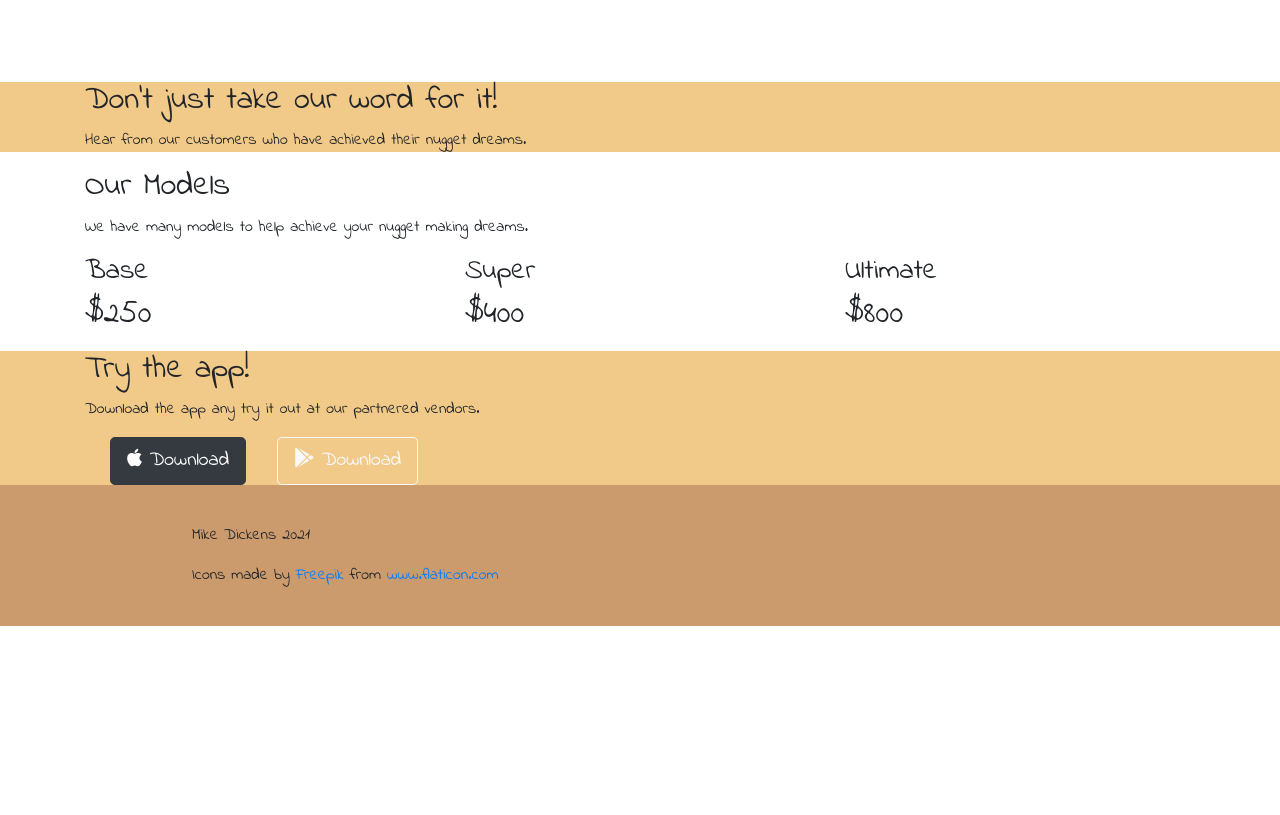
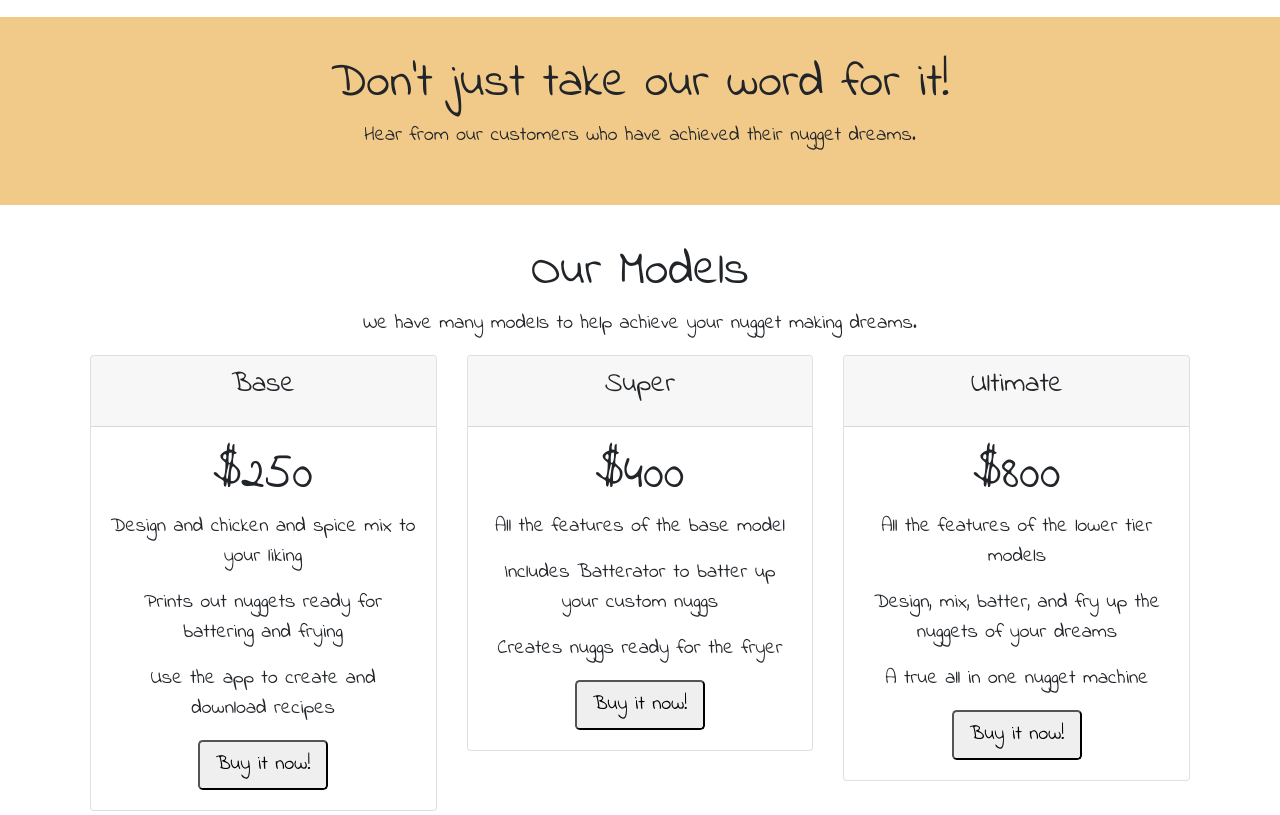
Before and after one commit to michael-dickens/nugget_land_page, a plain HTML site: page index.html in a window 1280 px wide. Shown: the part 800-1615 px from the top of the page. Before the commit the page ends 1426 px from the top, so only its background shows below. Drawn offline with nearby package versions, Linux system fonts and the light colour scheme.

Commit message:
Updating hypothetical landing page

```diff
--- a/css/styles.css
+++ b/css/styles.css
@@ -4,12 +4,20 @@
 */
 
 /* Global Elements */
+
 .container-fluid{
     padding: 3% 15%;
 }
 
+.container {
+    text-align: center;
+    padding: 3% 7%;
+
+}
+
 body{
     font-family: 'Indie Flower', cursive;
+    text-align: center;
 }
 
 h1{
@@ -17,6 +25,16 @@ h1{
     font-size: 3.5rem;
     color: white;
 }
+
+h2{
+    font-size: 3rem;
+}
+
+p{
+    font-size: 1.25rem;
+}
+/* Sections */
+
 /* Navigation Bar */
 .navbar{
     padding: 0 0 3rem;
@@ -29,21 +47,29 @@ h1{
 /* Title Section */
 #title{
     background-color: #CC9B6D;
+    text-align: left;
 }
 .title-image{
     width:60%;
     margin-left: 5.5rem;
 }
+
 /* How it Works Section */
 #how-it-works{
-    padding: 7% 15%;
+    padding: 3% 7%;
 }
 /* Testimonials Section*/
 #testimonials{
     background-color: #F1CA89;
 }
 /* Pricing and Models Section */
+.pricing-column{
+    padding: 3%, 2%;
+}
 
+#pricing{
+    padding: 3% 7%;
+}
 /* Try the App Section */
 #tta{
     background-color: #F1CA89;
@@ -55,5 +81,6 @@ h1{
 /* Footer */
 #footer{
     background-color: #CC9B6D;
-    padding: 3% 15%;
+    padding: 3% 7%;
+    text-align: center;
 }
--- a/index.html
+++ b/index.html
@@ -96,7 +96,7 @@
 
     <!-- How it works -->
     <section id="how-it-works">
-            <h2>How it works</h2>
+            <h2 class="section-header">How it works</h2>
             <div class="row">
                 <div class="col-lg-4">
                     <h3>Design your nugget</h3>
@@ -112,55 +112,67 @@
                     <h3>Enjoy</h3>
                     <p>The Nuggeterator will get to work mixing and frying up your nuggets. Soon you will have delicious nuggets on your plate!</p>
                 </div>
-
             </div>
     </section>
 
     <!-- Testimonials -->
     <section id="testimonials">
         <div class="container">
-            <h2>Don't just take our word for it!</h2>
+            <h2 class="section-header">Don't just take our word for it!</h2>
             <p>Hear from our customers who have achieved their nugget dreams.</p>
         </div>
     </section>
 
     <!-- Pricing and Models -->
-    <section id="pricing">
-        <div class="container">
-            <h2>Our Models</h2>
+    <section class="white-section" id="pricing">
+            <h2 class="section-header">Our Models</h2>
             <p>We have many models to help achieve your nugget making dreams.</p>
             <div class="row">
-                <div class="col-lg-4">
-                    <h3>Base</h3>
+                <div class="pricing-column col-lg-4">
+                    <div class="card">
+                        <div class="card-header"><h3 class="card-title">Base</h3></div>
+                    <div class="card-body">
                     <h2>$250</h2>
-                    <p></p>
-                    <p></p>
-                    <p></p>
+                    <p>Design and chicken and spice mix to your liking</p>
+                    <p>Prints out nuggets ready for battering and frying</p>
+                    <p>Use the app to create and download recipes</p>
+                    <button class="btn-lg">Buy it now!</button>
+                </div>
+                </div>
                 </div>
 
-                <div class="col-lg-4">
-                    <h3>Super</h3>
+                <div class="pricing-column col-lg-4">
+                    <div class="card">
+                    <div class="card-header"><h3 class="card-title">Super</h3></div>
+                    <div class="card-body">
                     <h2>$400</h2>
-                    <p></p>
-                    <p></p>
-                    <p></p>
+                    <p>All the features of the base model</p>
+                    <p>Includes Batterator to batter up your custom nuggs</p>
+                    <p>Creates nuggs ready for the fryer</p>
+                    <button class="btn-lg">Buy it now!</button>
+                    </div>
+                    </div>
                 </div>
 
-                <div class="col-lg-4">
-                    <h3>Ultimate</h3>
+                <div class="pricing-column col-lg-4">
+                    <div class="card">
+                    <div class="card-header"><h3 class="card-title">Ultimate</h3></div>
+                    <div class="card-body">
                     <h2>$800</h2>
-                    <p></p>
-                    <p></p>
-                    <p></p>
+                    <p>All the features of the lower tier models</p>
+                    <p> Design, mix, batter, and fry up the nuggets of your dreams</p>
+                    <p>A true all in one nugget machine</p>
+                    <button class="btn-lg">Buy it now!</button>
+                    </div>
+                    </div>
                 </div>
             </div>
-        </div>
     </section>
 
     <!-- Try the app -->
     <section id="tta">
         <div class="container">
-            <h2>Try the app!</h2>
+            <h2 class="section-header">Try the app!</h2>
             <p>Download the app any try it out at our partnered vendors.</p>
             <button type="button" class="btn btn-dark btn-lg download-button"><i class="fab fa-apple"></i> Download</button>
             <button type="button" class="btn btn-outline-light btn-lg download-button"><i class="fab fa-google-play"></i> Download</button>
```
